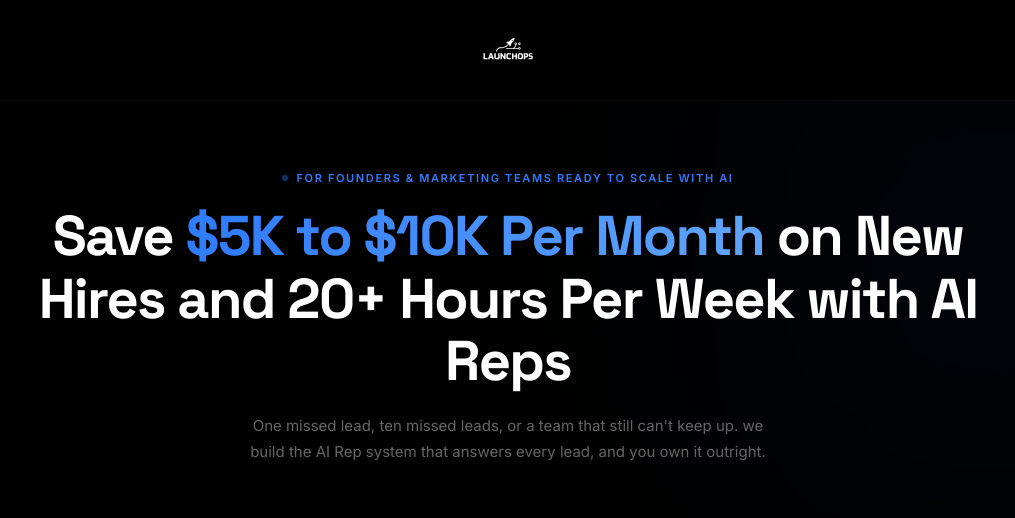
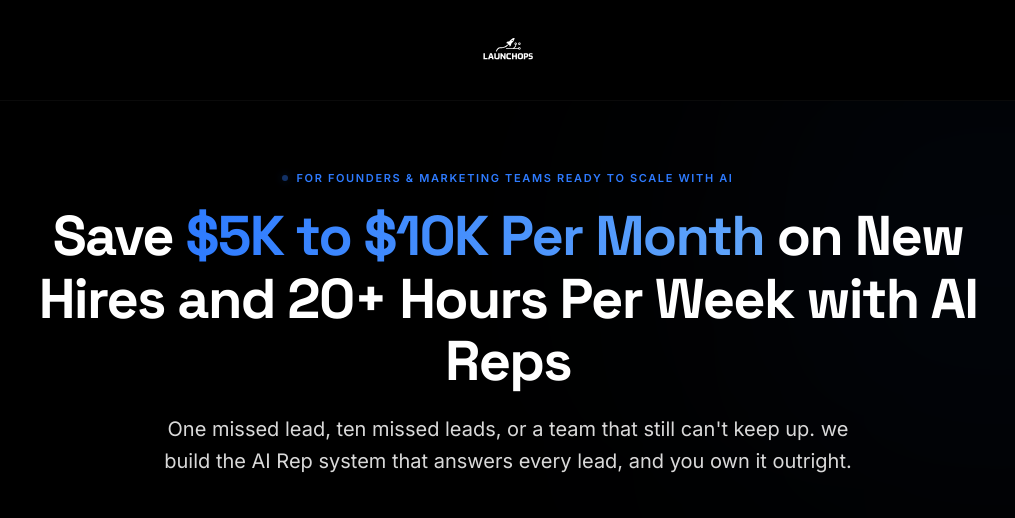
Before and after one commit to Abdulrahmansuleiman/AIAudit, a plain HTML site: page book/index.html in a window 1280 px wide. Shown: the top 518 px of the page, without its empty margins (132-1147 px from the left). Drawn offline with Linux system fonts and the light colour scheme; a script that the page names is missing.

Commit message:
Increase booking page subheading size and contrast

```diff
--- a/assets/styles.css
+++ b/assets/styles.css
@@ -392,11 +392,12 @@ button { font-family: inherit; }
   position: relative;
 }
 .book-hero .sub {
-  max-width: 520px;
+  max-width: 720px;
   margin: 20px auto 0;
-  color: rgba(255, 255, 255, .4);
-  font-size: 15px;
-  line-height: 1.7;
+  color: rgba(255, 255, 255, .85);
+  font-size: clamp(17px, 2.2vw, 20px);
+  line-height: 1.6;
+  font-weight: 400;
   position: relative;
 }
 .calendly-wrap { width: 100%; max-width: 1000px; margin: 0 auto; padding: 0 24px 48px; }
```
